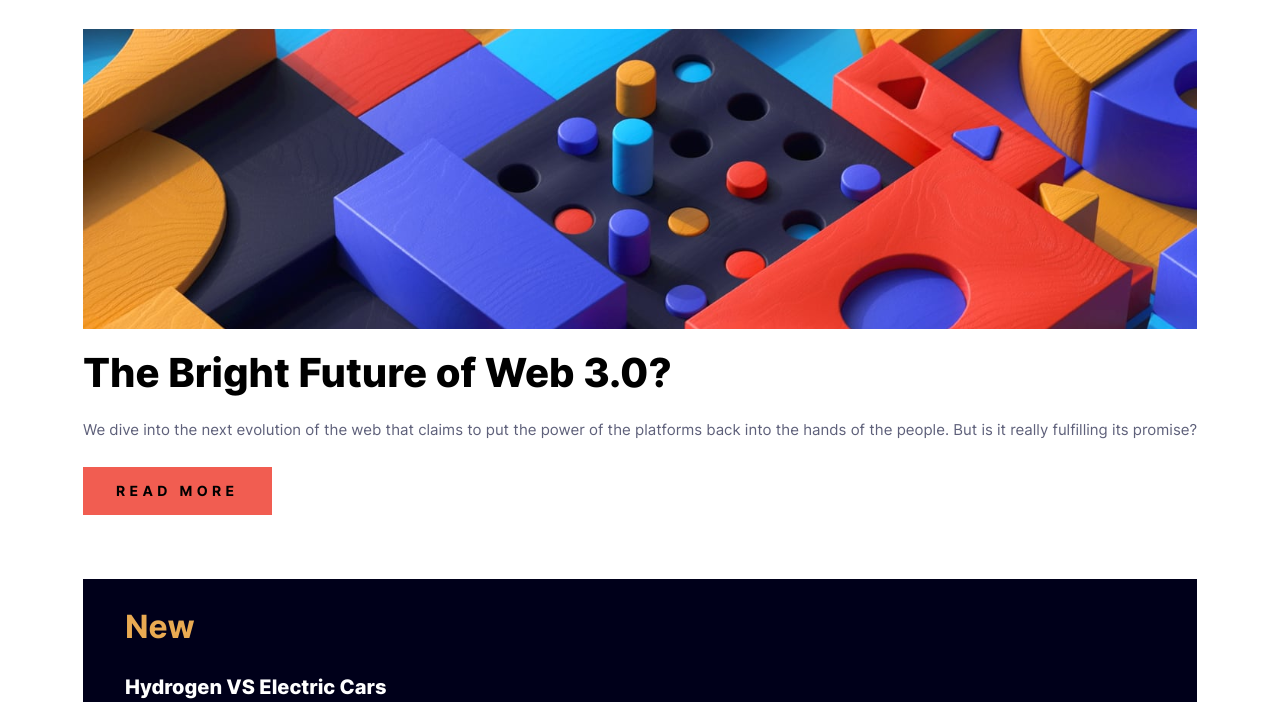
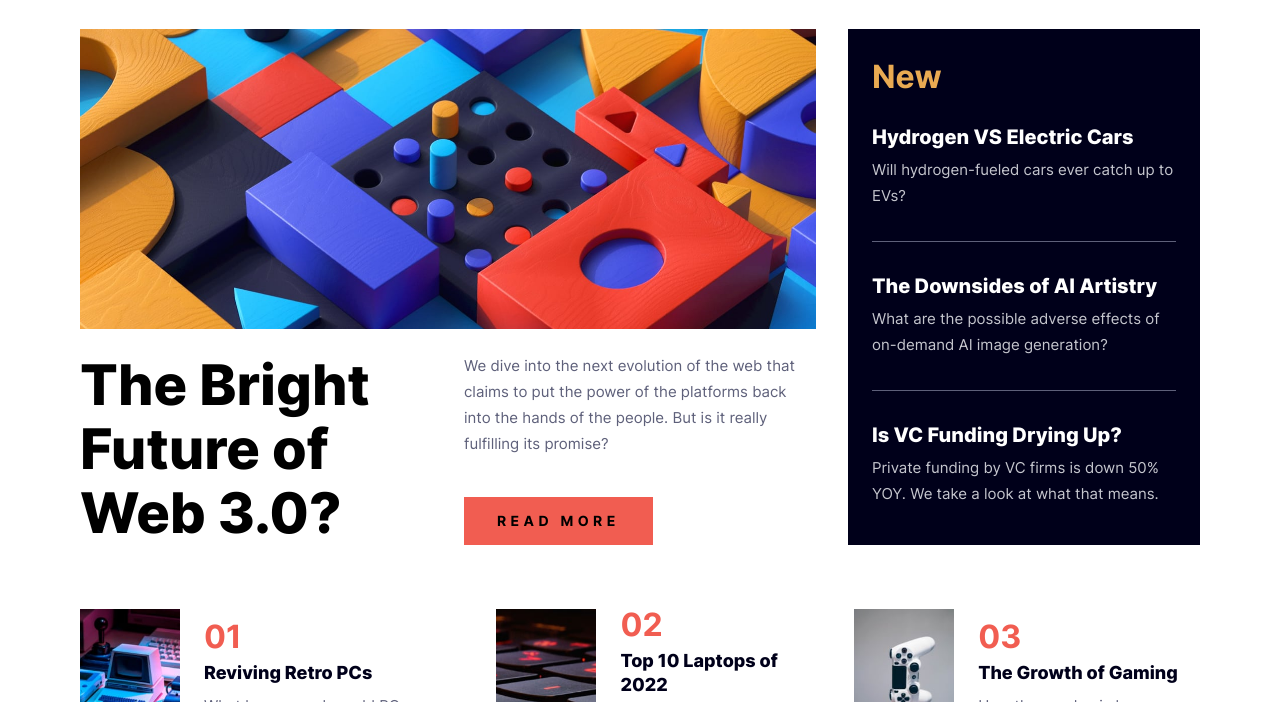
Before and after one commit to cjoak1028/news-homepage, a website: page index.html in a window 1280 px wide. Shown: the part 59-761 px from the top of the page. Drawn offline with Linux system fonts and the light colour scheme.

Commit message:
Implement responsive desktop grid layout

```diff
--- a/index.html
+++ b/index.html
@@ -42,30 +42,32 @@
         </ul>
       </nav> -->
     </header>
-    <main class="grid grid-cols-3 gap-y-16">
-      <article class="col-span-full">
+    <main class="grid grid-cols-3 gap-y-16 gap-x-8">
+      <article class="col-span-full lg:col-span-2">
         <div
           class="h-75 bg-[url(./assets/images/image-web-3-mobile.jpg)] md:bg-[url(./assets/images/image-web-3-desktop.jpg)] bg-center bg-cover mb-6"
         ></div>
-        <div class="flex flex-col gap-6">
-          <h1 class="text-[2.5rem]/10 font-extrabold color-navy-950">
+        <div class="flex flex-col lg:flex-row gap-6 lg:gap-8">
+          <h1
+            class="text-[2.5rem]/10 lg:text-[3.5rem]/16 font-extrabold color-navy-950 flex-1"
+          >
             The Bright Future of Web 3.0?
           </h1>
-          <div>
-            <p class="text-[0.9375rem]/6.5 text-navy-600 mb-6">
+          <div class="flex flex-col gap-6 items-start flex-1">
+            <p class="text-[0.9375rem]/6.5 text-navy-600">
               We dive into the next evolution of the web that claims to put the
               power of the platforms back into the hands of the people. But is
               it really fulfilling its promise?
             </p>
             <a
-              class="inline-flex h-12 px-[2.0625rem] bg-red-500 uppercase text-sm/6 font-bold tracking-[0.2738rem] items-center"
+              class="inline-flex h-12 px-[2.0625rem] bg-red-500 uppercase text-sm/6 font-bold tracking-[0.2738rem] items-center mt-auto"
               >Read More</a
             >
           </div>
         </div>
       </article>
       <section
-        class="col-span-full px-[1.281rem] md:px-[2.625rem] py-[1.344rem] md:py-8 bg-navy-950 text-white"
+        class="col-span-full px-[1.281rem] md:px-[2.625rem] lg:px-6 py-[1.344rem] md:py-8 bg-navy-950 text-white lg:col-start-3"
       >
         <h2 class="text-gold-400 text-[2rem]/8 font-bold mb-8">New</h2>
         <article>
@@ -97,7 +99,7 @@
           </p>
         </article>
       </section>
-      <div class="col-span-full flex flex-col gap-8">
+      <div class="col-span-full flex flex-col lg:flex-row gap-8 lg:gap-10">
         <article class="flex gap-6 min-h-[7.9375rem]">
           <div
             class="bg-[url(./assets/images/image-retro-pcs.jpg)] bg-center bg-cover w-25 flex-shrink-0"
```
Also changed, not shown: output.css.
